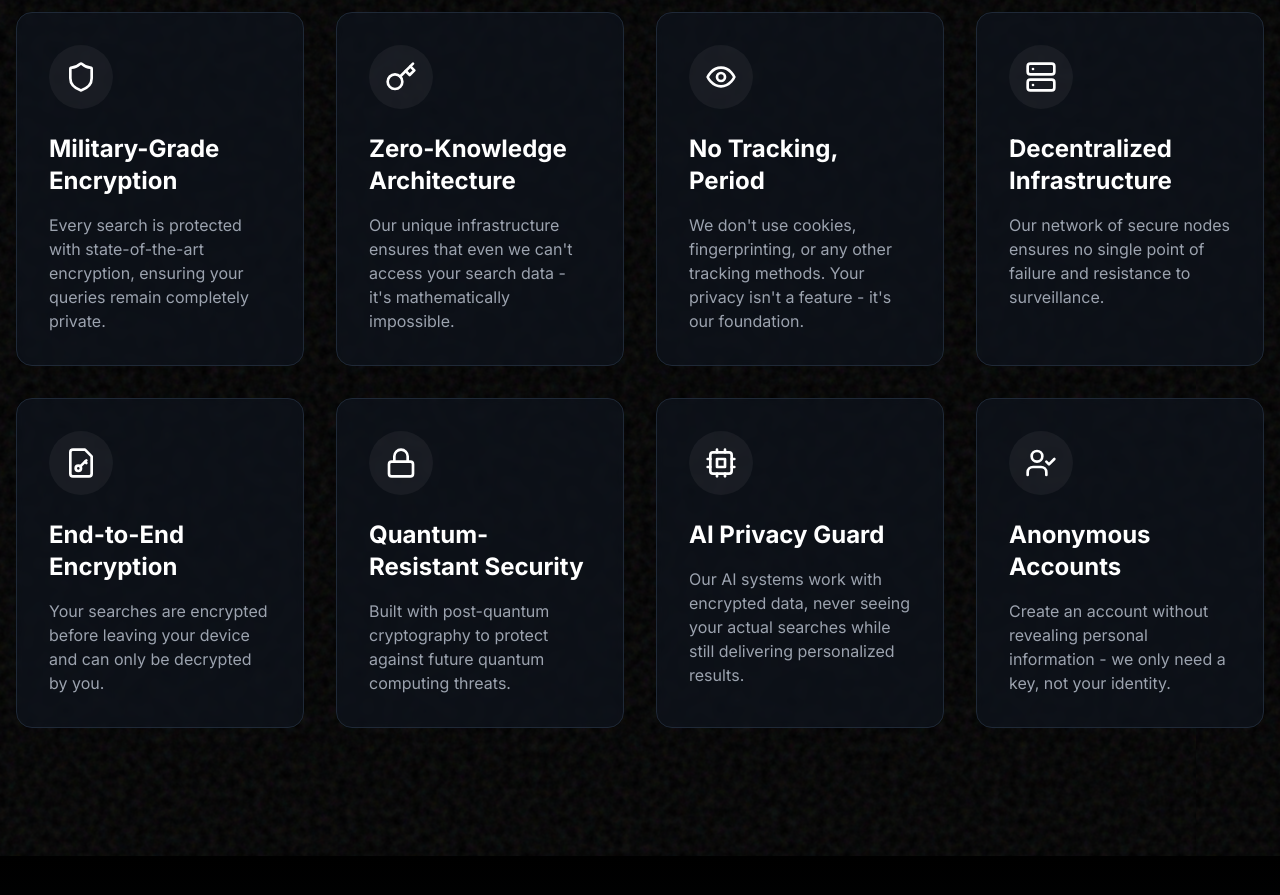
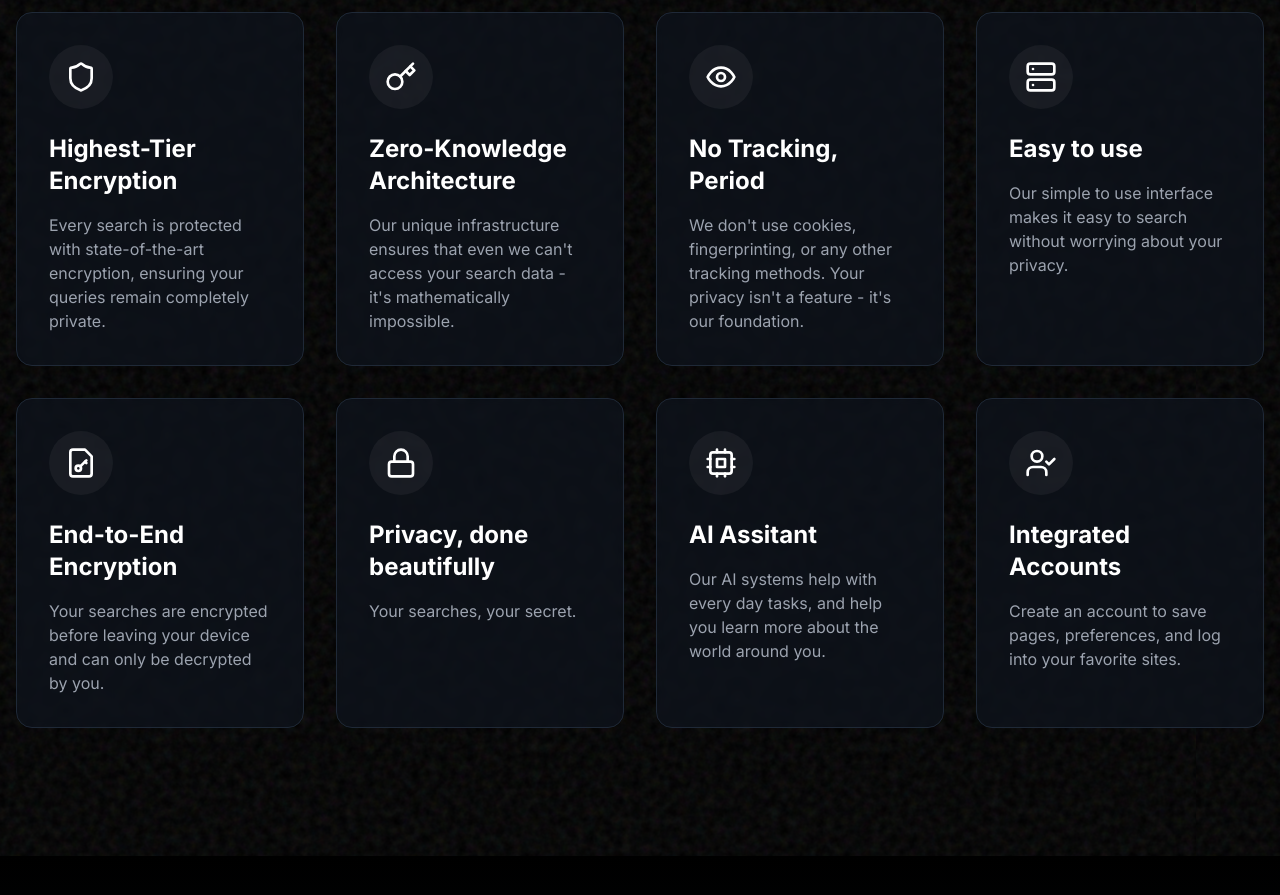
Before and after one commit to getAXIOM/landing, a React (Vite) app: page / in a window 1280 px wide. Shown: the part 1140-2035 px from the top of the page. Built offline with nearby package versions, Linux system fonts and the light colour scheme.

Commit message:
Update Features.tsx

```diff
--- a/src/components/Features.tsx
+++ b/src/components/Features.tsx
@@ -31,7 +31,7 @@ const Features: React.FC = () => {
   const features = [
     {
       icon: <Shield className="h-8 w-8" />,
-      title: "Military-Grade Encryption",
+      title: "Highest-Tier Encryption",
       description: "Every search is protected with state-of-the-art encryption, ensuring your queries remain completely private.",
       delay: 100
     },
@@ -49,8 +49,8 @@ const Features: React.FC = () => {
     },
     {
       icon: <Server className="h-8 w-8" />,
-      title: "Decentralized Infrastructure",
-      description: "Our network of secure nodes ensures no single point of failure and resistance to surveillance.",
+      title: "Easy to use",
+      description: "Our simple to use interface makes it easy to search without worrying about your privacy.",
       delay: 400
     },
     {
@@ -61,20 +61,20 @@ const Features: React.FC = () => {
     },
     {
       icon: <Lock className="h-8 w-8" />,
-      title: "Quantum-Resistant Security",
-      description: "Built with post-quantum cryptography to protect against future quantum computing threats.",
+      title: "Privacy, done beautifully",
+      description: "Your searches, your secret.",
       delay: 600
     },
     {
       icon: <Cpu className="h-8 w-8" />,
-      title: "AI Privacy Guard",
-      description: "Our AI systems work with encrypted data, never seeing your actual searches while still delivering personalized results.",
+      title: "AI Assitant",
+      description: "Our AI systems help with every day tasks, and help you learn more about the world around you.",
       delay: 700
     },
     {
       icon: <UserCheck className="h-8 w-8" />,
-      title: "Anonymous Accounts",
-      description: "Create an account without revealing personal information - we only need a key, not your identity.",
+      title: "Integrated Accounts",
+      description: "Create an account to save pages, preferences, and log into your favorite sites.",
       delay: 800
     }
   ];
```
